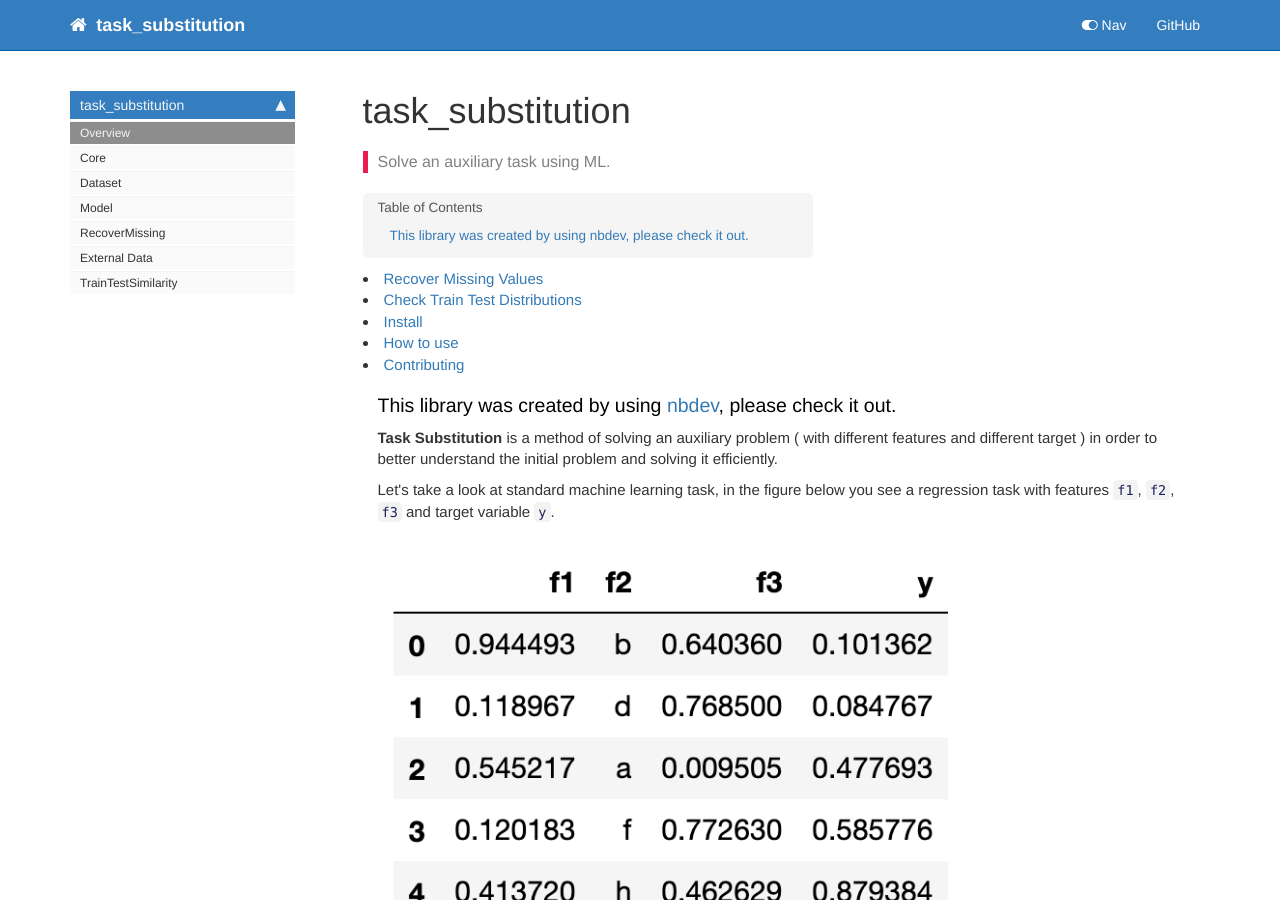
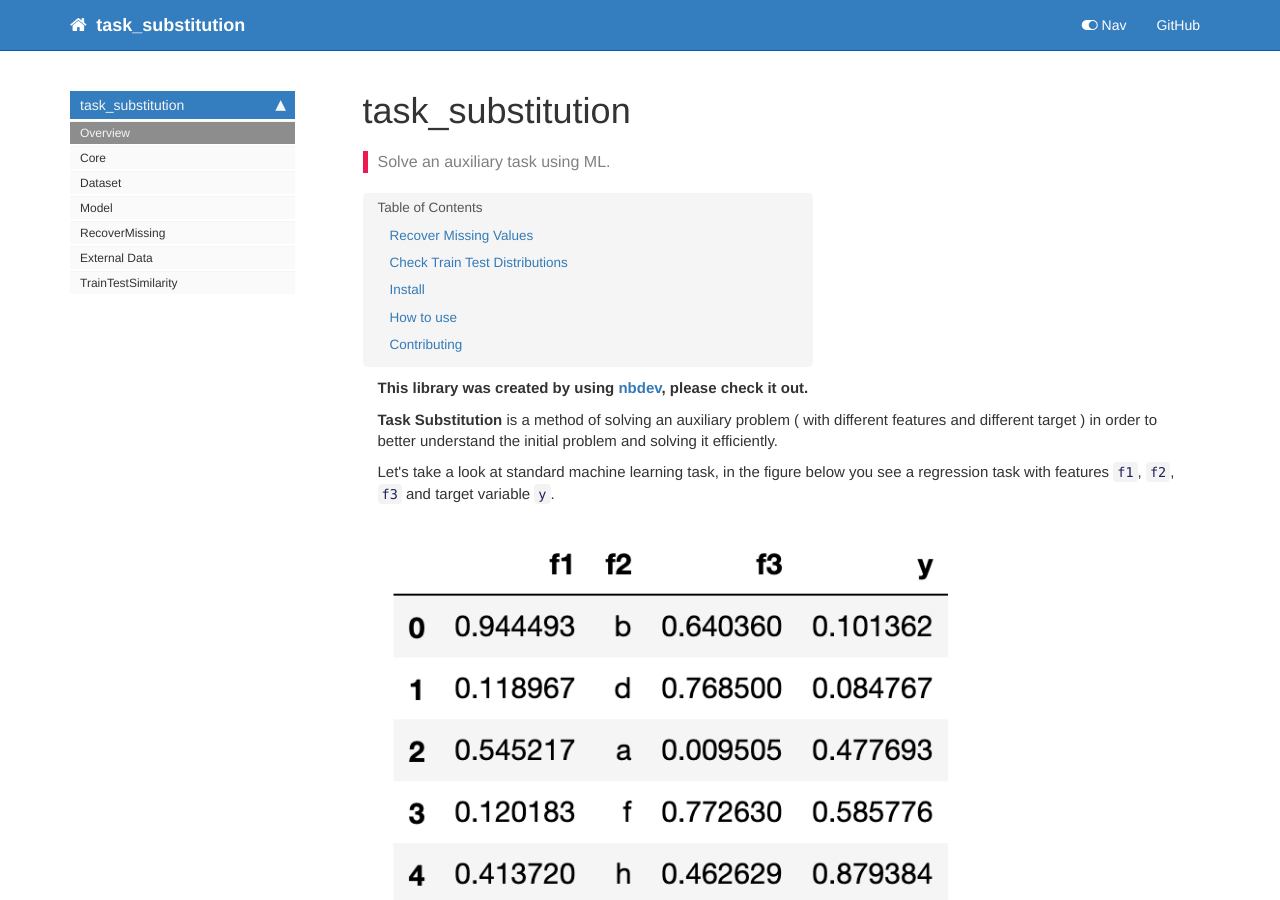
Before and after one commit to numb3r33/task_substitution, a Jekyll site: the page built from docs/index.html, in a window 1280 px wide and 900 px high. Built offline with Jekyll 4.4.1, drawn with Linux system fonts in a browser that asks for light colours; nearby versions of some CDN libraries; comment, search, counter and statistics services are not loaded.

Commit message:
Add message for nbdev

```diff
--- a/docs/index.html
+++ b/docs/index.html
@@ -24,7 +24,8 @@ summary: "Solve an auxiliary task using ML."
 </div>
 <div class="cell border-box-sizing text_cell rendered"><div class="inner_cell">
 <div class="text_cell_render border-box-sizing rendered_html">
-<h3 id="This-library-was-created-by-using-nbdev,-please-check-it-out.">This library was created by using <a href="https://github.com/fastai/nbdev">nbdev</a>, please check it out.<a class="anchor-link" href="#This-library-was-created-by-using-nbdev,-please-check-it-out.">&#182;</a></h3>
+<p><strong>This library was created by using <a href="https://github.com/fastai/nbdev">nbdev</a>, please check it out.</strong></p>
+
 </div>
 </div>
 </div>
```
Also changed, not shown: README.md, 1 other file.
